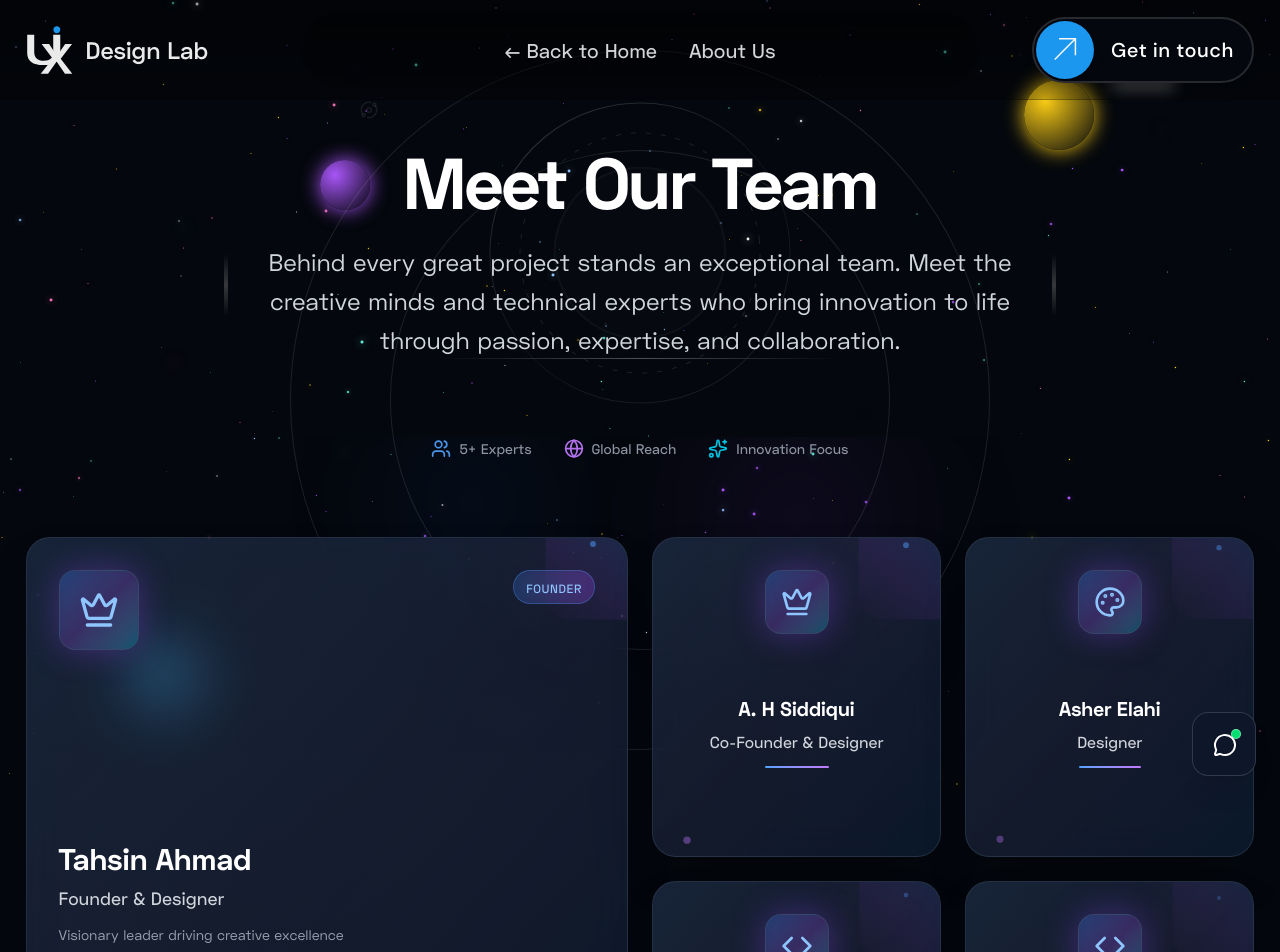
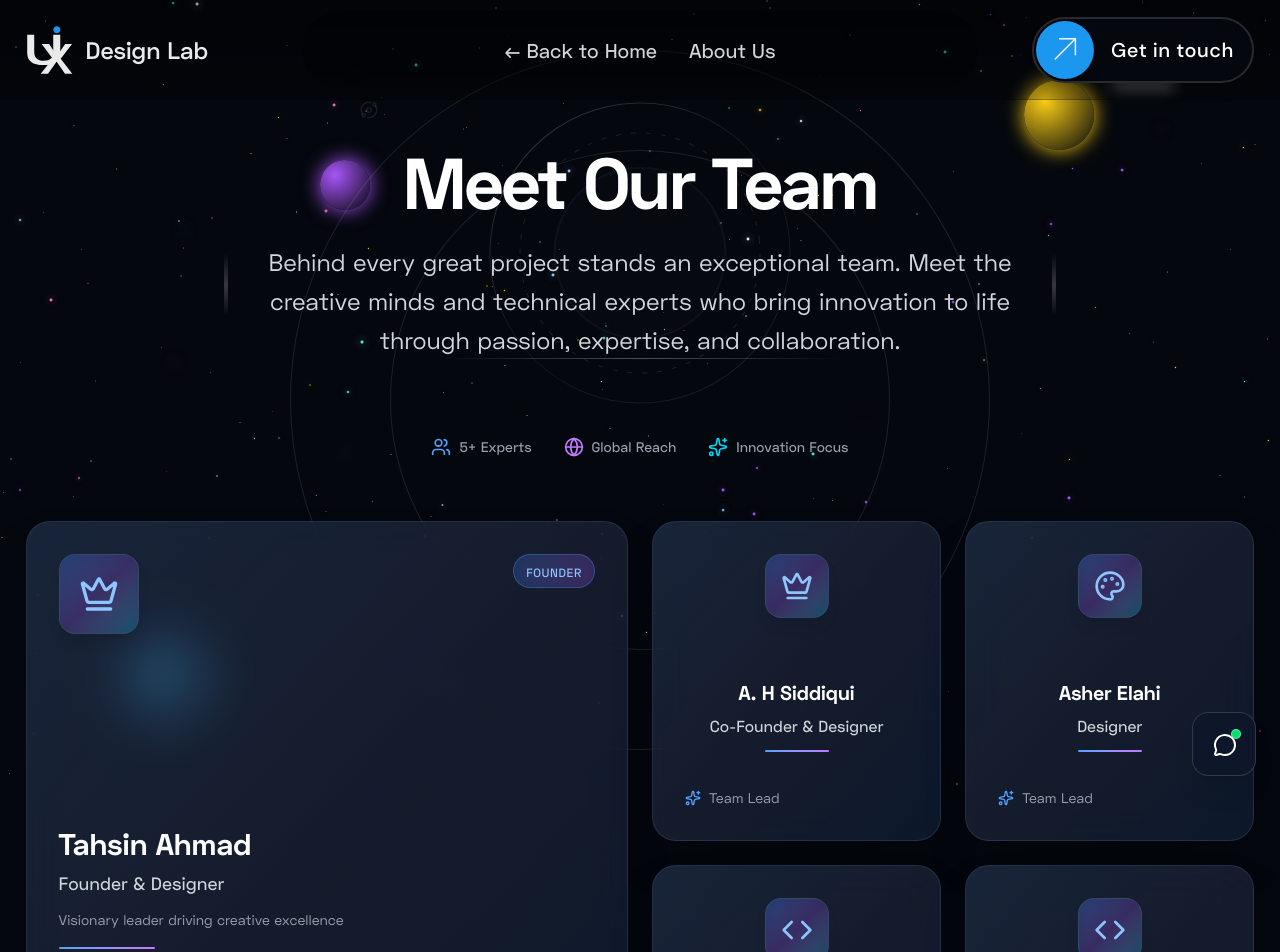
Before and after one commit to Levi9111/UIX-Design-Lab, a Next.js app: page /about-us in a window 1280 px wide. Shown: the top 952 px of the page. Built offline with nearby package versions, Linux system fonts and the light colour scheme; a web font is replaced by a local one.

Commit message:
refactor: optimize animations and modernize UI components in Pricing and AboutUs sections

```diff
--- a/src/components/AboutUs/DesktopAboutUs.tsx
+++ b/src/components/AboutUs/DesktopAboutUs.tsx
@@ -1,11 +1,5 @@
-import React, { useRef, useState } from 'react';
-import {
-  motion,
-  useInView,
-  Variants,
-  useMotionValue,
-  useSpring,
-} from 'framer-motion';
+import React from 'react';
+import { motion, Variants } from 'framer-motion';
 import { Users, Sparkles, Globe, ChevronRight } from 'lucide-react';
 import Button from '../elements/Button';
 import { aboutUsData, getIconForRole } from '.';
@@ -20,42 +14,12 @@ const TeamMemberCard = ({
   index: number;
   layoutStyle?: 'default' | 'featured' | 'compact';
 }) => {
-  const [isHovered, setIsHovered] = useState(false);
-  const cardRef = useRef<HTMLDivElement>(null);
-  const mouseX = useMotionValue(0);
-  const mouseY = useMotionValue(0);
-
-  const scale = useSpring(1, { stiffness: 300, damping: 30 });
-
   const Icon = getIconForRole(member.designation);
-
-  const handleMouseMove = (e: React.MouseEvent<HTMLDivElement>) => {
-    if (!cardRef.current) return;
-
-    const rect = cardRef.current.getBoundingClientRect();
-    const centerX = rect.left + rect.width / 2;
-    const centerY = rect.top + rect.height / 2;
-
-    mouseX.set((e.clientX - centerX) * 0.5);
-    mouseY.set((e.clientY - centerY) * 0.5);
-  };
-
-  const handleMouseEnter = () => {
-    setIsHovered(true);
-    scale.set(1.02);
-  };
-
-  const handleMouseLeave = () => {
-    setIsHovered(false);
-    mouseX.set(0);
-    mouseY.set(0);
-    scale.set(1);
-  };
 
   const cardVariants: Variants = {
     hidden: {
       opacity: 0,
-      y: layoutStyle === 'featured' ? 60 : 40,
+      y: layoutStyle === 'featured' ? 50 : 30,
       scale: 0.95,
     },
     visible: {
@@ -63,8 +27,8 @@ const TeamMemberCard = ({
       y: 0,
       scale: 1,
       transition: {
-        duration: 0.6,
-        delay: index * 0.15,
+        duration: 0.5,
+        delay: index * 0.1,
         ease: [0.25, 0.46, 0.45, 0.94],
       },
     },
@@ -83,78 +47,27 @@ const TeamMemberCard = ({
 
   return (
     <motion.div
-      ref={cardRef}
-      className={`group relative ${
+      className={`group relative transform-gpu ${
         layoutStyle === 'featured' ? 'col-span-2 row-span-2' : ''
       }`}
-      style={{
-        scale,
-        transformStyle: 'preserve-3d',
-        transformOrigin: 'center center',
-      }}
-      onMouseMove={handleMouseMove}
-      onMouseEnter={handleMouseEnter}
-      onMouseLeave={handleMouseLeave}
       variants={cardVariants}
       initial='hidden'
       animate='visible'
       whileHover={{
-        y: -8,
-        transition: { duration: 0.4, ease: 'easeOut' },
+        y: -6,
+        transition: { duration: 0.3, ease: 'easeOut' },
       }}
     >
       {/* Main Card Container */}
-      <motion.div
+      <div
         className={`relative bg-gradient-to-br from-slate-800/80 via-slate-800/60 to-slate-900/80
                    backdrop-blur-xl border border-slate-700/60 rounded-3xl p-8 h-full ${getCardHeight()}
-                   overflow-hidden shadow-2xl`}
+                   overflow-hidden shadow-2xl transition-colors duration-300 group-hover:border-blue-500/40`}
       >
         {/* Animated Background Mesh */}
-        <div className='absolute inset-0 opacity-30'>
+        <div className='absolute inset-0 opacity-30 pointer-events-none'>
           <div className='absolute inset-0 bg-gradient-to-br from-blue-500/10 via-purple-500/5 to-cyan-500/10' />
-
-          <>
-            <motion.div
-              className='absolute top-0 left-0 w-full h-full'
-              style={{
-                background: `radial-gradient(circle at ${50 + index * 20}% ${
-                  30 + index * 15
-                }%,
-                             rgba(59, 130, 246, 0.1) 0%, transparent 50%)`,
-              }}
-              animate={{
-                scale: [1, 1.2, 1],
-                opacity: [0.3, 0.6, 0.3],
-              }}
-              transition={{
-                duration: 6,
-                repeat: Infinity,
-                delay: index * 0.8,
-              }}
-            />
-            <motion.div
-              className='absolute -top-10 -right-10 w-40 h-40 bg-gradient-to-br from-purple-500/10 to-transparent rounded-full blur-xl'
-              animate={
-                {
-                  //   rotate: [0, 360],
-                  //   scale: [1, 1.1, 1],
-                }
-              }
-              transition={{
-                duration: 20,
-                repeat: Infinity,
-                ease: 'linear',
-              }}
-            />
-          </>
         </div>
-
-        {/* Glow Effect on Hover */}
-        <motion.div
-          className='absolute inset-0 bg-gradient-to-br from-blue-500/20 via-purple-500/10 to-cyan-500/20 rounded-3xl opacity-0'
-          animate={{ opacity: isHovered ? 1 : 0 }}
-          transition={{ duration: 0.4 }}
-        />
 
         {/* Content Container */}
         <div className='relative z-10 flex flex-col h-full'>
@@ -167,55 +80,37 @@ const TeamMemberCard = ({
             } mb-6`}
           >
             {/* Icon Section */}
-            <motion.div
+            <div
               className={`relative ${
                 layoutStyle === 'featured' ? 'mb-0' : 'mb-4'
               }`}
-              whileHover={{ scale: 1.1 }}
-              transition={{ duration: 0.3 }}
             >
-              {/* Icon Container */}
-              <motion.div
+              <div
                 className={`relative ${
                   layoutStyle === 'featured' ? 'w-20 h-20' : 'w-16 h-16'
                 }
                            bg-gradient-to-br from-blue-500/30 via-purple-500/20 to-cyan-500/30
                            rounded-2xl flex items-center justify-center border border-slate-600/50
-                           shadow-lg backdrop-blur-sm`}
-                animate={{
-                  boxShadow: [
-                    '0 0 20px rgba(59, 130, 246, 0.3)',
-                    '0 0 35px rgba(147, 51, 234, 0.4)',
-                    '0 0 20px rgba(59, 130, 246, 0.3)',
-                  ],
-                }}
-                transition={{
-                  duration: 4,
-                  repeat: Infinity,
-                  ease: 'easeInOut',
-                }}
+                           shadow-lg backdrop-blur-sm group-hover:scale-105 transition-transform duration-300`}
               >
                 <Icon
                   className={`${
                     layoutStyle === 'featured' ? 'w-10 h-10' : 'w-8 h-8'
                   } text-blue-300`}
                 />
-              </motion.div>
-            </motion.div>
+              </div>
+            </div>
 
             {/* Role Badge */}
             {layoutStyle === 'featured' && (
-              <motion.div
+              <div
                 className='px-3 py-1 bg-gradient-to-r from-blue-500/20 to-purple-500/20
                            rounded-full border border-blue-400/30 backdrop-blur-sm'
-                initial={{ opacity: 0, x: 20 }}
-                animate={{ opacity: 1, x: 0 }}
-                transition={{ delay: index * 0.1 + 0.4 }}
               >
                 <span className='text-xs font-medium text-blue-300 uppercase tracking-wider'>
                   {member.role}
                 </span>
-              </motion.div>
+              </div>
             )}
           </div>
 
@@ -225,220 +120,72 @@ const TeamMemberCard = ({
               layoutStyle === 'featured' ? 'text-left' : 'text-center'
             } flex-grow flex flex-col justify-center`}
           >
-            {/* Name */}
-            <motion.h3
-              className={`font-bold text-white mb-2 ${
+            <h3
+              className={`font-bold text-white mb-2 group-hover:text-blue-200 transition-colors ${
                 layoutStyle === 'featured' ? 'text-3xl' : 'text-xl'
               }`}
-              initial={{ opacity: 0, y: 20 }}
-              animate={{ opacity: 1, y: 0 }}
-              transition={{ delay: index * 0.1 + 0.3 }}
             >
               {member.name}
-            </motion.h3>
+            </h3>
 
-            {/* Designation */}
-            <motion.p
+            <p
               className={`text-gray-300 font-medium mb-3 ${
                 layoutStyle === 'featured' ? 'text-lg' : 'text-base'
               }`}
-              initial={{ opacity: 0, y: 20 }}
-              animate={{ opacity: 1, y: 0 }}
-              transition={{ delay: index * 0.1 + 0.4 }}
             >
               {member.designation}
-            </motion.p>
+            </p>
 
-            {/* Description (for featured cards) */}
             {layoutStyle === 'featured' && (
-              <motion.p
-                className='text-gray-400 text-sm leading-relaxed mb-4'
-                initial={{ opacity: 0, y: 20 }}
-                animate={{ opacity: 1, y: 0 }}
-                transition={{ delay: index * 0.1 + 0.5 }}
-              >
+              <p className='text-gray-400 text-sm leading-relaxed mb-4'>
                 {member.description}
-              </motion.p>
+              </p>
             )}
 
-            {/* Decorative Line */}
-            <motion.div
-              className={`bg-gradient-to-r from-blue-400 to-purple-400 rounded-full ${
-                layoutStyle === 'featured' ? 'w-24 h-1' : 'w-16 h-0.5 mx-auto'
+            <div
+              className={`bg-gradient-to-r from-blue-400 to-purple-400 rounded-full h-0.5 ${
+                layoutStyle === 'featured' ? 'w-24' : 'w-16 mx-auto'
               }`}
-              initial={{ width: 0 }}
-              animate={{ width: layoutStyle === 'featured' ? 96 : 64 }}
-              transition={{ delay: index * 0.1 + 0.6, duration: 0.8 }}
             />
           </div>
 
           {/* Footer Section */}
-          <motion.div
+          <div
             className={`mt-4 ${
               layoutStyle === 'featured'
                 ? 'flex items-center justify-between'
                 : 'text-center'
             }`}
-            initial={{ opacity: 0, y: 10 }}
-            animate={{
-              opacity: isHovered ? 1 : layoutStyle === 'featured' ? 0.7 : 0,
-            }}
-            transition={{ duration: 0.3 }}
           >
             <div className='flex items-center gap-2 text-sm text-gray-400'>
-              <Sparkles className='w-4 h-4' />
+              <Sparkles className='w-4 h-4 text-blue-400' />
               <span>Team Lead</span>
             </div>
 
             {layoutStyle === 'featured' && (
-              <motion.div
-                className='flex items-center gap-1 text-blue-400 text-sm font-medium cursor-pointer'
-                whileHover={{ x: 5 }}
-                transition={{ duration: 0.2 }}
+              <a
+                href='https://www.behance.net/sktahsinahmed'
+                target='_blank'
+                rel='noopener noreferrer'
+                className='flex items-center gap-1 text-blue-400 text-sm font-medium hover:text-blue-300 transition-colors'
               >
-                <a
-                  href='https://www.behance.net/sktahsinahmed  '
-                  target='_blank'
-                >
-                  View Profile
+                <span>View Profile</span>
+                <ChevronRight className='w-4 h-4' />
               </a>
-                <ChevronRight className='w-4 h-4' />
-              </motion.div>
             )}
-          </motion.div>
           </div>
-
-        {/* Corner Accent */}
-        <motion.div
-          className='absolute top-0 right-0 w-20 h-20 bg-gradient-to-bl from-blue-500/15 via-purple-500/10 to-transparent
-                     rounded-bl-3xl rounded-tr-3xl'
-          animate={{
-            opacity: [0.5, 1, 0.5],
-            scale: [1, 1.05, 1],
-          }}
-          transition={{
-            duration: 5,
-            repeat: Infinity,
-            delay: index * 0.3,
-          }}
-        />
-
-        {/* Floating Particles */}
-
-        <>
-          <motion.div
-            className='absolute top-6 right-8 w-1 h-1 bg-blue-400/60 rounded-full'
-            animate={{
-              y: [-10, -20, -10],
-              opacity: [0.4, 0.8, 0.4],
-              scale: [1, 1.5, 1],
-            }}
-            transition={{
-              duration: 3,
-              repeat: Infinity,
-              delay: index * 0.4,
-            }}
-          />
-          <motion.div
-            className='absolute bottom-8 left-8 w-1 h-1 bg-purple-400/60 rounded-full'
-            animate={{
-              y: [10, 20, 10],
-              opacity: [0.3, 0.7, 0.3],
-              scale: [1, 2, 1],
-            }}
-            transition={{
-              duration: 4,
-              repeat: Infinity,
-              delay: index * 0.2,
-            }}
-          />
-        </>
-      </motion.div>
+        </div>
+      </div>
     </motion.div>
   );
 };
 
 const DesktopAboutUs = () => {
-  const ref = useRef<HTMLDivElement>(null);
-
-  const isInView = useInView(ref, {
-    once: true,
-    margin: '-10%',
-  });
-
-  // Animation variants
-  const containerVariants: Variants = {
-    hidden: { opacity: 0 },
-    visible: {
-      opacity: 1,
-      transition: {
-        staggerChildren: 0.1,
-        delayChildren: 0.2,
-      },
-    },
-  };
-
-  const headerVariants: Variants = {
-    hidden: { opacity: 0, y: 60, scale: 0.95 },
-    visible: {
-      opacity: 1,
-      y: 0,
-      scale: 1,
-      transition: {
-        duration: 1,
-        ease: [0.25, 0.46, 0.45, 0.94],
-      },
-    },
-  };
-
   return (
-    <div className='w-full overflow-hidden' ref={ref}>
-      <motion.div
-        className='uix-center'
-        initial='hidden'
-        animate={isInView ? 'visible' : 'hidden'}
-        variants={containerVariants}
-      >
-        {/* Enhanced Header Section */}
-        <motion.div
-          className='text-center mb-20 relative'
-          variants={headerVariants}
-        >
-          {/* Floating Background Elements */}
-          <div className='absolute left-1/2 top-0 -translate-x-1/2 w-full max-w-4xl h-32 -z-10'>
-            <motion.div
-              className='absolute top-0 left-1/4 w-32 h-32 bg-blue-500/10 rounded-full blur-3xl'
-              animate={{
-                scale: [1, 1.2, 1],
-                x: [-20, 20, -20],
-              }}
-              transition={{
-                duration: 8,
-                repeat: Infinity,
-                ease: 'easeInOut',
-              }}
-            />
-            <motion.div
-              className='absolute top-0 right-1/4 w-40 h-40 bg-purple-500/10 rounded-full blur-3xl'
-              animate={{
-                scale: [1.2, 1, 1.2],
-                x: [20, -20, 20],
-              }}
-              transition={{
-                duration: 10,
-                repeat: Infinity,
-                ease: 'easeInOut',
-              }}
-            />
-          </div>
-
-          {/* Stats Row */}
-          <motion.div
-            className='flex justify-center items-center gap-8 text-sm'
-            initial={{ opacity: 0, y: 20 }}
-            animate={isInView ? { opacity: 1, y: 0 } : {}}
-            transition={{ delay: 1, duration: 0.6 }}
-          >
+    <div className='w-full overflow-hidden'>
+      <div className='uix-center'>
+        {/* Header Stats Row */}
+        <div className='flex justify-center items-center gap-8 text-sm mb-16'>
           {[
             { icon: Users, label: '5+ Experts', color: 'text-blue-400' },
             { icon: Globe, label: 'Global Reach', color: 'text-purple-400' },
@@ -448,26 +195,20 @@ const DesktopAboutUs = () => {
               color: 'text-cyan-400',
             },
           ].map((stat) => (
-              <motion.div
+            <div
               key={stat.label}
-                className='flex items-center gap-2 text-gray-400'
-                whileHover={{ scale: 1.05 }}
-                transition={{ duration: 0.3 }}
+              className='flex items-center gap-2 text-gray-400 hover:text-white transition-colors cursor-default'
             >
               <stat.icon className={`w-5 h-5 ${stat.color}`} />
               <span className='font-medium'>{stat.label}</span>
-              </motion.div>
+            </div>
           ))}
-          </motion.div>
-        </motion.div>
+        </div>
 
-        <motion.div
-          className='grid grid-cols-1 md:grid-cols-3 lg:grid-cols-4 gap-6 auto-rows-fr'
-          variants={containerVariants}
-        >
+        {/* Team Grid */}
+        <div className='grid grid-cols-1 md:grid-cols-3 lg:grid-cols-4 gap-6 auto-rows-fr'>
           {aboutUsData.map((member, index) => {
             const layoutStyle = index === 0 ? 'featured' : 'default';
-
             return (
               <TeamMemberCard
                 key={member.name}
@@ -477,28 +218,25 @@ const DesktopAboutUs = () => {
               />
             );
           })}
-        </motion.div>
+        </div>
 
-        {/* Call-to-Action Section */}
-        <motion.div
+        {/* CTA Section */}
+        <div
           className='text-center mt-20 p-8 rounded-3xl bg-gradient-to-r from-slate-800/50 via-slate-800/30 to-slate-800/50
                      border border-slate-700/50 backdrop-blur-xl'
-          initial={{ opacity: 0, y: 40 }}
-          animate={isInView ? { opacity: 1, y: 0 } : {}}
-          transition={{ delay: 1.5, duration: 0.8 }}
         >
           <h3 className='text-2xl font-bold text-white mb-4'>
             Ready to Work Together?
           </h3>
-          <p className='text-gray-300 mb-12 max-w-2xl mx-auto'>
+          <p className='text-gray-300 mb-8 max-w-2xl mx-auto'>
             Our diverse team combines creativity, technical expertise, and
             strategic thinking to deliver exceptional results for every project.
           </p>
           <Route link='/get-in-touch'>
             <Button type={2}>Get in touch</Button>
-          </Route>{' '}
-        </motion.div>
-      </motion.div>
+          </Route>
+        </div>
+      </div>
     </div>
   );
 };
--- a/src/components/Pricing/DesktopPricing.tsx
+++ b/src/components/Pricing/DesktopPricing.tsx
@@ -1,6 +1,7 @@
 'use client';
+
 import Route from '@/components/elements/Route';
-import { easeInOut, motion } from 'framer-motion';
+import { motion } from 'framer-motion';
 import { serviceData } from '.';
 import { Home } from 'lucide-react';
 
@@ -10,8 +11,8 @@ const DesktopPricing = () => {
     visible: {
       opacity: 1,
       transition: {
-        staggerChildren: 0.2,
-        delayChildren: 0.3,
+        staggerChildren: 0.15,
+        delayChildren: 0.2,
       },
     },
   };
@@ -19,8 +20,8 @@ const DesktopPricing = () => {
   const cardVariants = {
     hidden: {
       opacity: 0,
-      y: 50,
-      scale: 0.9,
+      y: 40,
+      scale: 0.95,
     },
     visible: {
       opacity: 1,
@@ -30,22 +31,7 @@ const DesktopPricing = () => {
         type: 'spring' as const,
         damping: 20,
         stiffness: 100,
-        duration: 0.6,
-      },
-    },
-  };
-
-  const glowVariants = {
-    initial: {
-      boxShadow: '0 0 20px rgba(147, 51, 234, 0.1)',
-    },
-    hover: {
-      boxShadow:
-        '0 0 40px rgba(147, 51, 234, 0.3), 0 0 80px rgba(147, 51, 234, 0.1)',
-      scale: 1.02,
-      transition: {
-        duration: 0.3,
-        ease: easeInOut, // use a valid easing string
+        duration: 0.5,
       },
     },
   };
@@ -59,21 +45,16 @@ const DesktopPricing = () => {
         viewport={{ once: true }}
         className='grid md:grid-cols-3 gap-8 lg:gap-12'
       >
-        {serviceData.map((service, index) => (
+        {serviceData.map((service) => (
           <motion.div
-            key={index}
+            key={service.title}
             variants={cardVariants}
-            className='relative group'
+            className='relative group transform-gpu'
           >
-            <motion.div
-              variants={glowVariants}
-              initial='initial'
-              whileHover='hover'
-              className='relative bg-gradient-to-br from-[#121417] to-[#1c1f24] backdrop-blur-xl rounded-3xl p-8 border border-purple-500/20 hover:border-purple-400/40 transition-all duration-500 h-full flex flex-col'
-            >
+            <div className='relative bg-gradient-to-br from-[#121417] to-[#1c1f24] backdrop-blur-xl rounded-3xl p-8 border border-purple-500/20 group-hover:border-purple-400/50 transition-all duration-300 h-full flex flex-col shadow-xl group-hover:shadow-2xl group-hover:shadow-purple-500/10'>
               {/* Floating orb */}
               <div className='absolute top-4 right-4 w-3 h-3 bg-purple-400 rounded-full opacity-60 group-hover:opacity-100 transition-opacity'>
-                <div className='absolute inset-0 w-3 h-3 bg-purple-400 rounded-full animate-ping'></div>
+                <div className='absolute inset-0 w-3 h-3 bg-purple-400 rounded-full animate-ping' />
               </div>
 
               {/* Header */}
@@ -98,33 +79,28 @@ const DesktopPricing = () => {
               <div className='flex-1 mb-8'>
                 <ul className='space-y-4'>
                   {service.features.map((feature, i) => (
-                    <motion.li
+                    <li
                       key={i}
-                      initial={{ opacity: 0, x: -20 }}
-                      whileInView={{ opacity: 1, x: 0 }}
-                      transition={{ delay: 0.1 * i, duration: 0.4 }}
-                      viewport={{ once: true }}
                       className='flex items-start gap-3 text-gray-300'
                     >
-                      <div className='w-2 h-2 rounded-full bg-gradient-to-r from-purple-400 to-blue-400 mt-2 flex-shrink-0'></div>
+                      <div className='w-2 h-2 rounded-full bg-gradient-to-r from-purple-400 to-blue-400 mt-2 flex-shrink-0' />
                       <span className='text-sm leading-relaxed'>{feature}</span>
-                    </motion.li>
+                    </li>
                   ))}
                 </ul>
               </div>
 
               {/* CTA */}
+              <Route link='/select-your-project'>
                 <motion.button
                   whileHover={{ scale: 1.02 }}
                   whileTap={{ scale: 0.98 }}
-                className='w-full py-4 px-6 rounded-2xl bg-gradient-to-r from-blue-600 to-purple-600 text-white font-semibold text-lg shadow-xl hover:shadow-purple-500/25 transition-all duration-300'
+                  className='w-full py-4 px-6 rounded-2xl bg-gradient-to-r from-blue-600 to-purple-600 text-white font-semibold text-lg shadow-xl hover:shadow-purple-500/25 transition-all duration-300 cursor-pointer'
                 >
                   Launch Project
                 </motion.button>
-            </motion.div>
-
-            {/* Ambient glow */}
-            <div className='absolute inset-0 bg-gradient-to-r from-purple-500/5 to-blue-500/5 rounded-3xl blur-xl group-hover:from-purple-500/10 group-hover:to-blue-500/10 transition-all duration-500 -z-10'></div>
+              </Route>
+            </div>
           </motion.div>
         ))}
       </motion.div>
@@ -133,7 +109,7 @@ const DesktopPricing = () => {
       <motion.div
         initial={{ opacity: 0, y: 30 }}
         whileInView={{ opacity: 1, y: 0 }}
-        transition={{ duration: 0.8, delay: 0.5 }}
+        transition={{ duration: 0.6, delay: 0.3 }}
         viewport={{ once: true }}
         className='text-center mt-16'
       >
@@ -145,7 +121,7 @@ const DesktopPricing = () => {
             <motion.button
               whileHover={{ scale: 1.05 }}
               whileTap={{ scale: 0.95 }}
-              className='px-8 py-3 rounded-full border-2 border-purple-500/50 text-purple-300 hover:bg-purple-500/10 hover:border-purple-400 transition-all duration-300'
+              className='px-8 py-3 rounded-full border-2 border-purple-500/50 text-purple-300 hover:bg-purple-500/10 hover:border-purple-400 transition-all duration-300 cursor-pointer'
             >
               Contact Our Team
             </motion.button>
@@ -154,7 +130,7 @@ const DesktopPricing = () => {
             <motion.button
               whileHover={{ scale: 1.05 }}
               whileTap={{ scale: 0.95 }}
-              className='px-8 py-3 rounded-full border-2 border-blue-500/50 text-blue-300 hover:bg-blue-500/10 hover:border-blue-400 transition-all duration-300 flex items-center gap-2'
+              className='px-8 py-3 rounded-full border-2 border-blue-500/50 text-blue-300 hover:bg-blue-500/10 hover:border-blue-400 transition-all duration-300 flex items-center gap-2 cursor-pointer'
             >
               <Home className='w-4 h-4' />
               Back to Home
```
Lines whose indentation alone changed are shown as unchanged.
